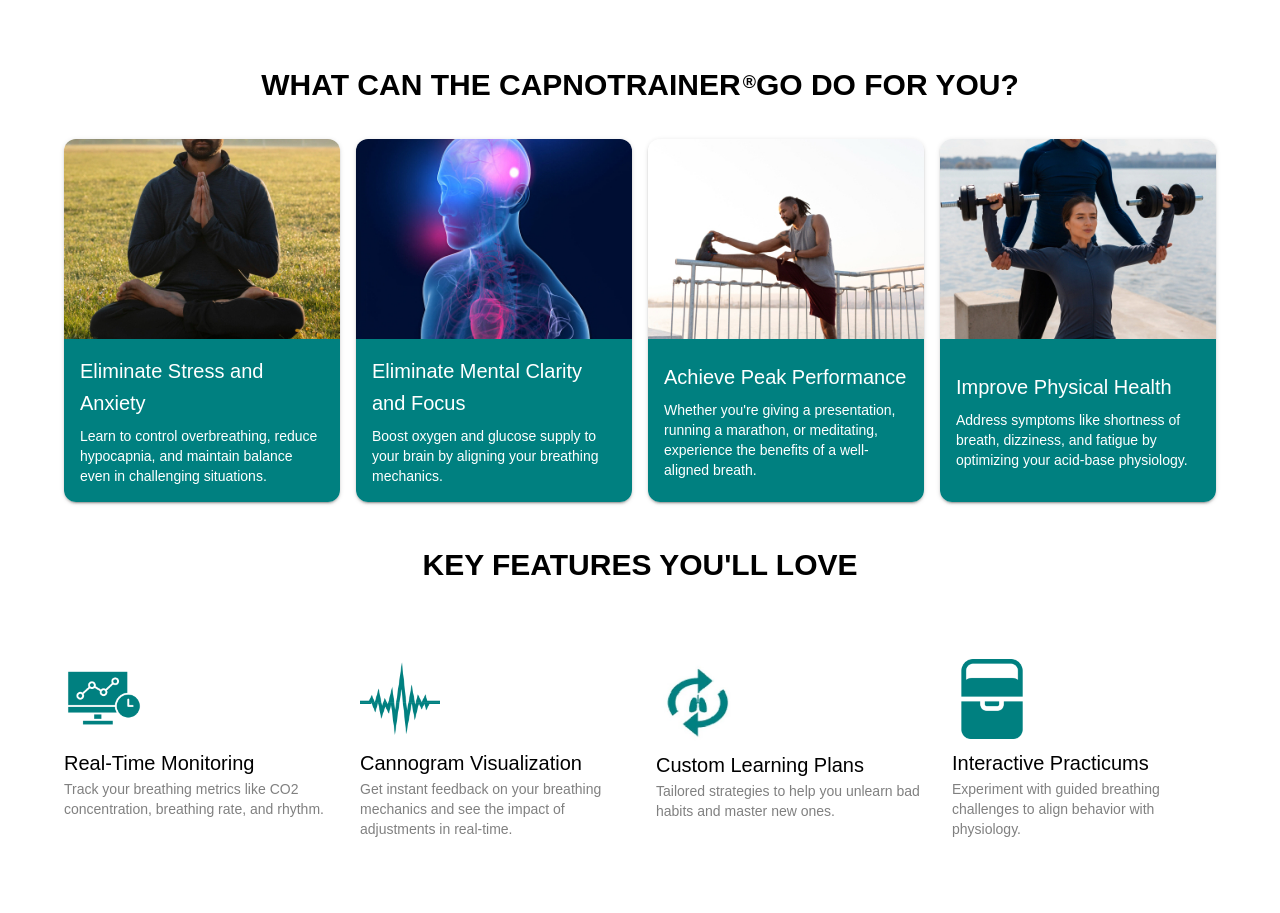
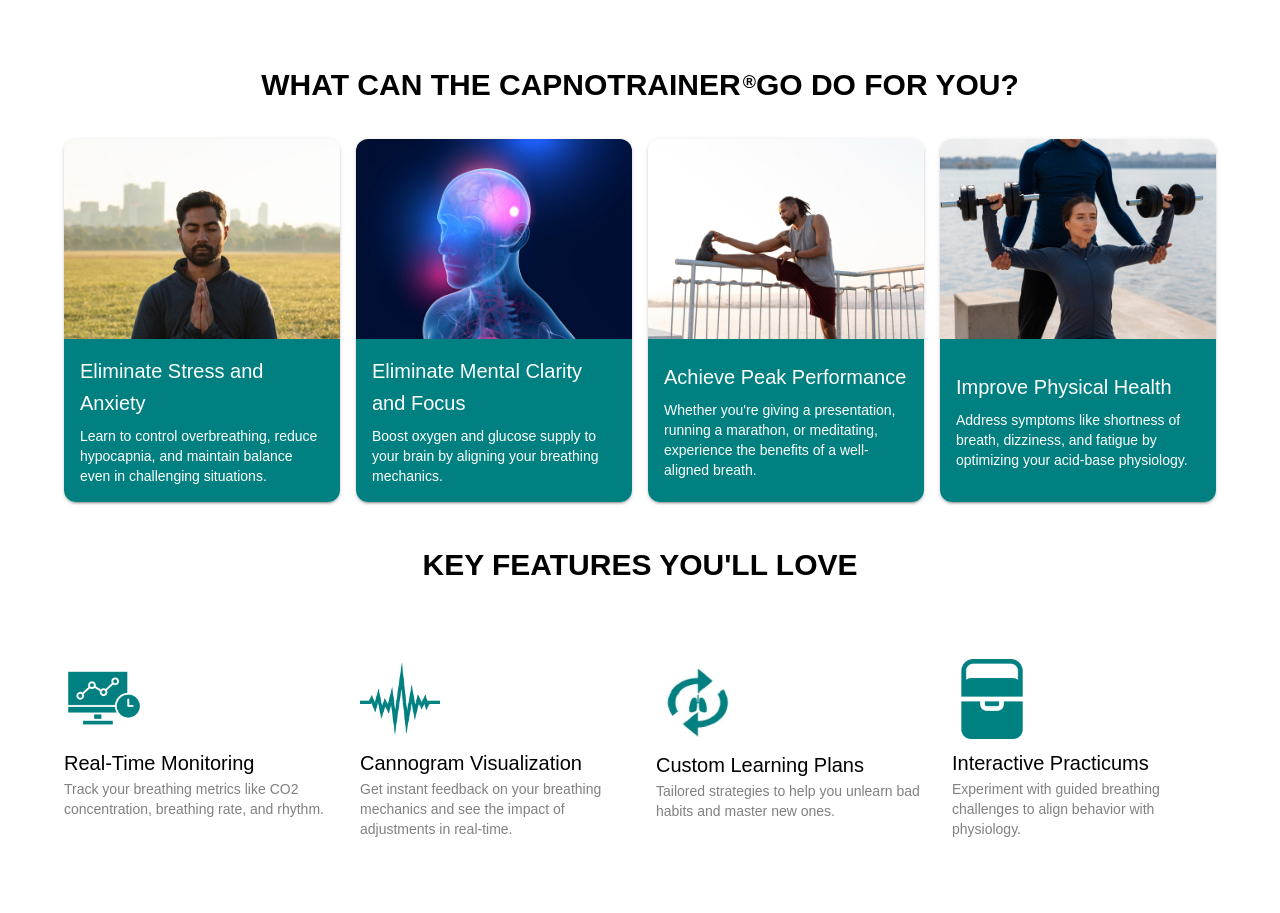
Before and after one commit to sidhant48/CAPNOTRAINER, a React (Vite) app: page / in a window 1280 px wide. Shown: the part 900-1813 px from the top of the page. Built offline with nearby package versions, Linux system fonts and the light colour scheme.

Commit message:
few more fix

```diff
--- a/src/components/WhatCan.jsx
+++ b/src/components/WhatCan.jsx
@@ -48,9 +48,9 @@
               alt="Image 1"
               sx={{
                 width: "100%",
-                height: "auto",
-                objectFit: "cover",
-                maxHeight: "200px", // Keeps image height under control
+                height: "200px", // Fixed height for the image container
+                objectFit: "cover", // Ensures the image covers the area without stretching
+                objectPosition: "top", // Positions the image starting from the top
               }}
             />
             {/* Text Container */}
@@ -95,6 +95,7 @@
                 height: "auto",
                 objectFit: "cover",
                 maxHeight: "200px",
+                objectPosition: "top",
               }}
             />
             <Box
```
